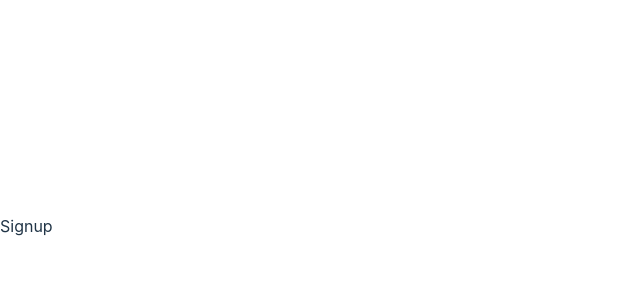
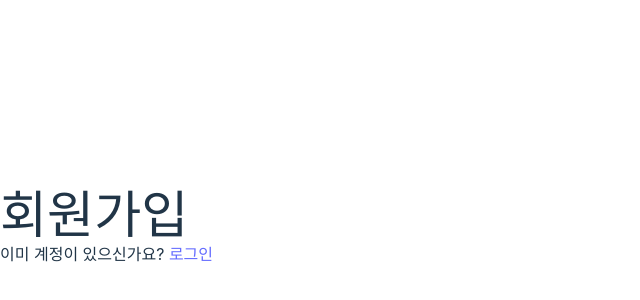
Before and after one commit to Sehee-Jang/ParkFinder, a React (Vite) app: page /signup in a window 1280 px wide. Shown: the part 174-474 px from the top of the page, without its empty margins (0-640 px from the left). Built offline with nearby package versions, Linux system fonts and the light colour scheme; the HTML template or start-up script is replaced by a standard one.

Commit message:
add: 로그인, 회원가입 페이지 기본 레이아웃

```diff
--- a/src/pages/Login.jsx
+++ b/src/pages/Login.jsx
@@ -1,7 +1,15 @@
 import React from "react";
+import { Link } from "react-router-dom";
 
 const Login = () => {
-  return <div>Login</div>;
+  return (
+    <div>
+      <h1>로그인</h1>
+      <p>
+        계정이 없으신가요? <Link to="signup">회원가입</Link>
+      </p>
+    </div>
+  );
 };
 
 export default Login;
--- a/src/pages/Signup.jsx
+++ b/src/pages/Signup.jsx
@@ -1,7 +1,15 @@
 import React from "react";
+import { Link } from "react-router-dom";
 
 const Signup = () => {
-  return <div>Signup</div>;
+  return (
+    <div>
+      <h1>회원가입</h1>
+      <p>
+        이미 계정이 있으신가요? <Link to="/login">로그인</Link>
+      </p>
+    </div>
+  );
 };
 
 export default Signup;
```
